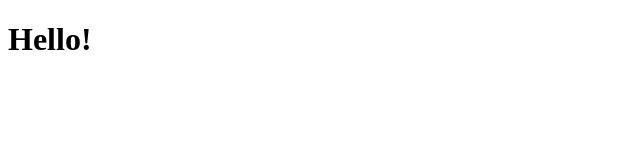
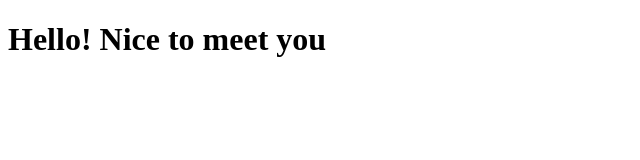
Before and after one commit to khoind657/coursera-test, a plain HTML site: page site/index.html in a window 1280 px wide. Shown: the whole page, without its empty margins (0-640 px from the left). Drawn offline with Linux system fonts and the light colour scheme.

Commit message:
Small addition

```diff
--- a/site/index.html
+++ b/site/index.html
@@ -7,6 +7,6 @@ Hello Coursera
     </head>
 
     <body>
-        <h1> Hello!</h1>
+        <h1> Hello! Nice to meet you</h1>
     </body>
 </html>
```
